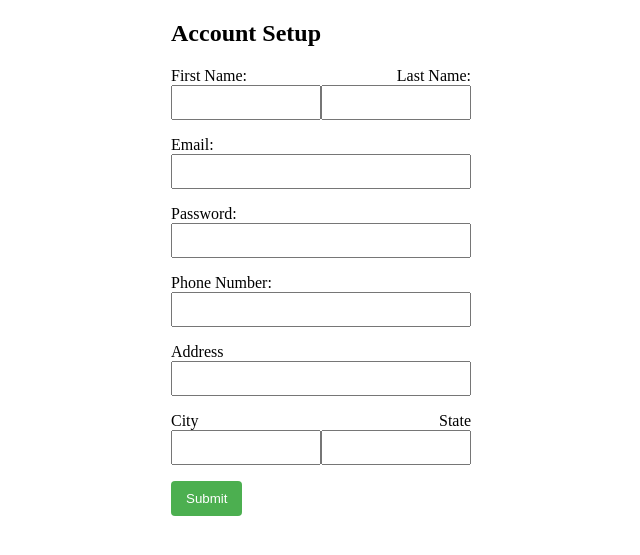
After one commit to Shu8hP23/431_DBMS, a PHP site: page /new_user.html in a window 1280 px wide. The commit adds this page. Shown: the top 555 px of the page, without its empty margins (319-959 px from the left). Run offline with PHP 8.4, Linux system fonts and the light colour scheme.

Commit message:
second commit

```diff
--- a/app.js
+++ b/app.js
@@ -2,7 +2,7 @@ var container = document.querySelector('.cards-container');
 
 for (var i = 1; i < 9; i++) {
 
-    // makes a div for each copy
+
     var card = document.createElement('div');
     card.classList.add('card');
 
--- a/index.html
+++ b/index.html
@@ -10,7 +10,7 @@
 <link rel="stylesheet" href="style.css">
 
 <nav>
-    <h1 id="title">E-Commerce</h1>
+    <h1 id="title"><a href="/index.html">E-Commerce</a></h1>
 
     <div>
         <a href="/profile.html"> <img id="icons" src="https://img.icons8.com/ios-filled/50/user.png"/></a>
@@ -22,6 +22,7 @@
 
 <body>
     <div class="cards-container"></div>
+
 </body>
 
 <script src="app.js"></script>
--- /dev/null
+++ b/new_user.html
@@ -0,0 +1,98 @@
+<!DOCTYPE html>
+<html lang="en">
+<head>
+  <meta charset="UTF-8">
+  <meta name="viewport" content="width=device-width, initial-scale=1.0">
+  <title>Account Setup</title>
+  <style>
+
+
+    form {
+      max-width: 300px;
+      margin: 0 auto;
+    }
+
+    .information{
+      display: flex;
+      flex-direction: column;
+    }
+    .sub-div1{
+      display: flex;
+      flex-direction: row;
+      justify-content: space-between;
+      align-content: flex-start;
+    }
+    .sub-div2{
+      display: flex;
+      flex-direction: row;
+    }
+
+    input, select {
+      width: 100%;
+      padding: 8px;
+      margin-bottom: 16px;
+      box-sizing: border-box;
+    }
+
+    button {
+      background-color: #4CAF50;
+      color: white;
+      padding: 10px 15px;
+      border: none;
+      border-radius: 4px;
+      cursor: pointer;
+    }
+
+    button:hover {
+      background-color: #45a049;
+    }
+  </style>
+</head>
+<body>
+
+  <form action="/submit" method="post">
+    <h2>Account Setup</h2>
+
+  <div class="information">
+
+
+    <div class="sub-div1">
+      <label for="firstName">First Name:</label>
+      <label for="lastName">Last Name:</label>
+    </div>
+    <div class="sub-div2">
+
+      <input type="text" id="firstName" name="firstName">
+      <input type="text" id="lastName" name="lastName">
+
+    </div>
+
+      <label for="email">Email:</label>
+      <input type="email" id="email" name="email">
+
+      <label for="password">Password:</label>
+      <input type="password" id="password" name="password">
+
+      <label for="phonenum">Phone Number:</label>
+      <input type="phone" id="phone_num" name="phone">
+
+      <label for="address">Address</label>
+      <input type="address" id="address" name="address">
+
+      <div class="sub-div1">
+        <label for="city">City</label>
+        <label for="state">State</label>
+
+      </div>
+      <div class="sub-div2">
+        <input type="city" id="city" name="city">
+        <input type="state" id="state" name="state">
+      </div>
+  </div>
+
+
+    <button type="submit">Submit</button>
+  </form>
+
+</body>
+</html>
```
Also changed, not shown: cart.html (+20 -28 lines), profile.html (+85 -1 lines), style.css (+16 -4 lines), package-lock.json (added), 1 other file.
